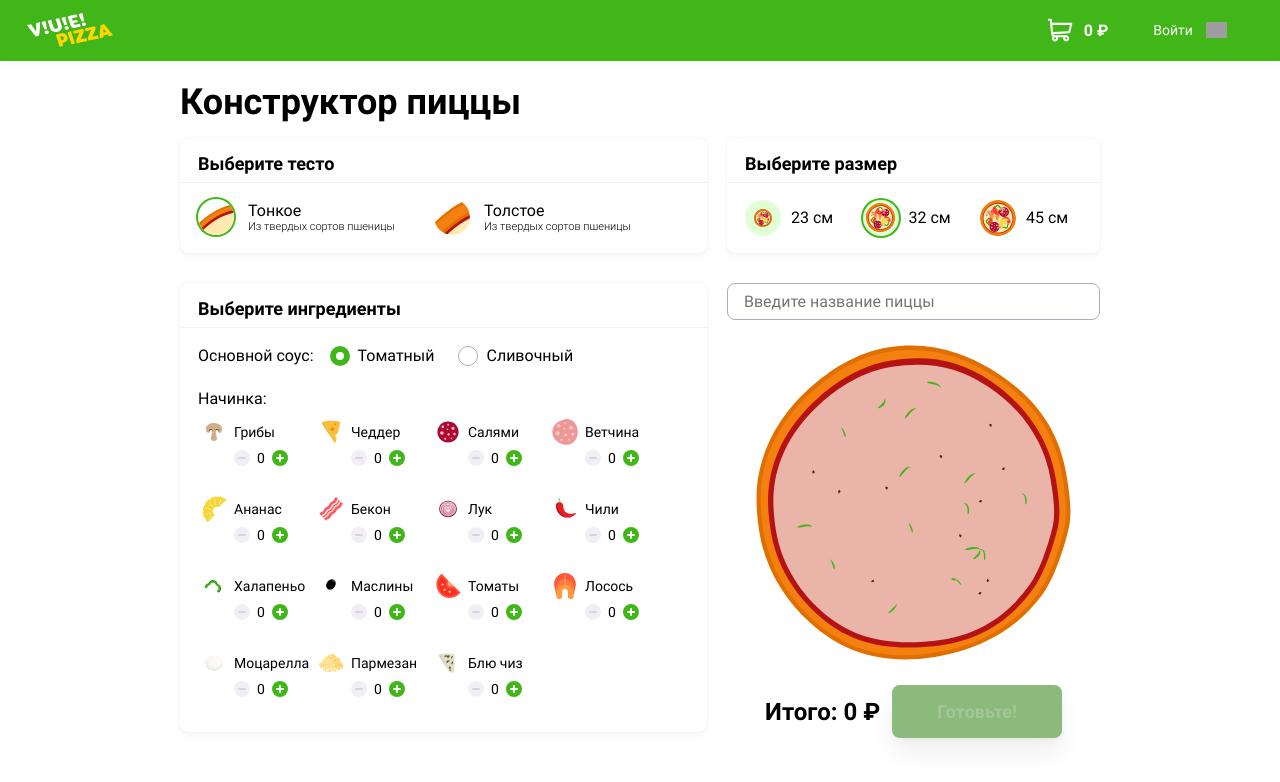
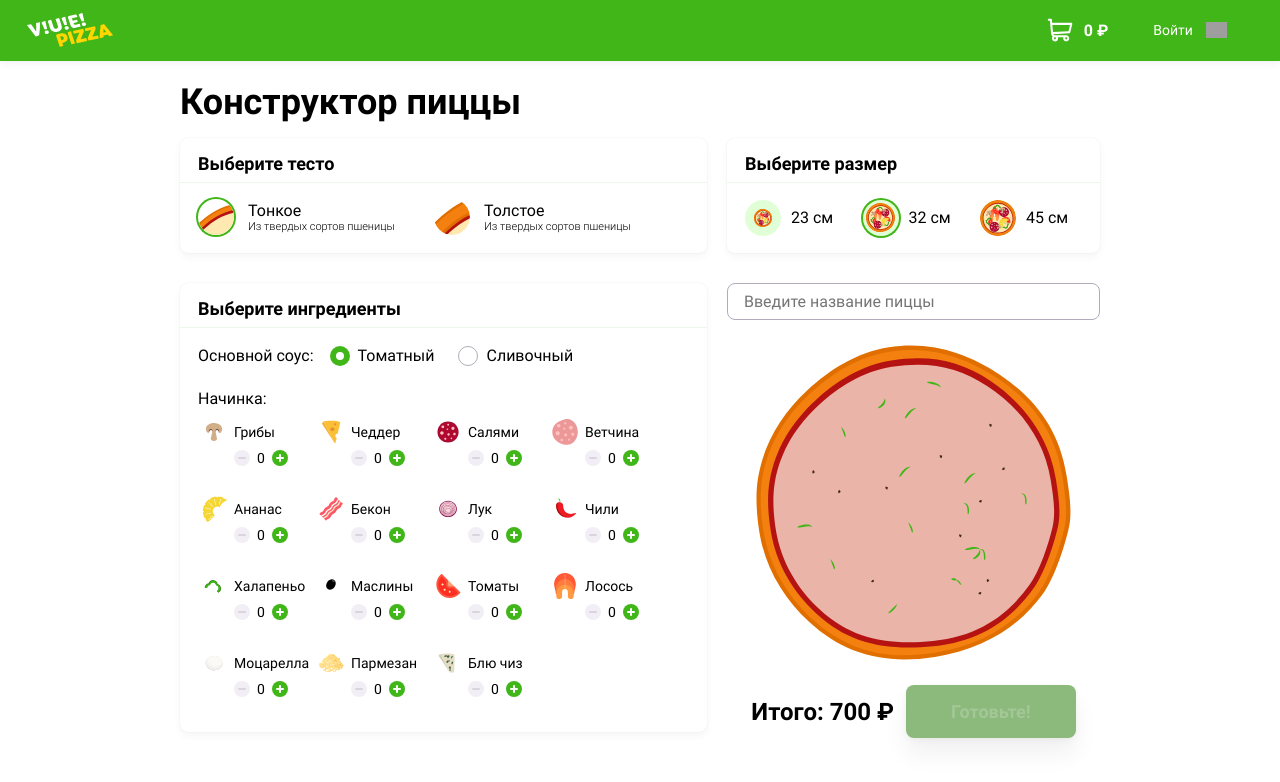
Before and after one commit to AndreyKovanov/63294-pizza-1, a Vue app in the folder src/frontend/: page / in a window 1280 px wide. Shown: the top 782 px of the page. Built offline with nearby package versions, Linux system fonts and the light colour scheme; grey boxes are pictures that could not be loaded.

Commit message:
add pizza price

```diff
--- a/src/frontend/src/modules/builder/components/BuilderDoughSelector.vue
+++ b/src/frontend/src/modules/builder/components/BuilderDoughSelector.vue
@@ -11,8 +11,8 @@
           :value="doughItem.value"
           :label="doughItem.name"
           :description="doughItem.description"
-          :isChecked="doughItem.value === currentDough"
-          @change="$emit('changeDough', $event)"
+          :isChecked="doughItem.value === currentDough.value"
+          @change="$emit('changeDough', doughItem)"
         />
       </div>
     </div>
@@ -33,7 +33,7 @@ export default {
       required: true,
     },
     currentDough: {
-      type: String,
+      type: Object,
       required: true,
     },
   },
--- a/src/frontend/src/modules/builder/components/BuilderIngredientsSelector.vue
+++ b/src/frontend/src/modules/builder/components/BuilderIngredientsSelector.vue
@@ -14,8 +14,8 @@
             inputName="sauce"
             :value="sauceItem.value"
             :label="sauceItem.name"
-            :isChecked="sauceItem.value === currentSauce"
-            @change="$emit('changeSauce', $event)"
+            :isChecked="sauceItem.value === currentSauce.value"
+            @change="$emit('changeSauce', sauceItem)"
           />
         </div>
 
@@ -73,7 +73,7 @@ export default {
       required: true,
     },
     currentSauce: {
-      type: String,
+      type: Object,
       required: true,
     },
   },
--- a/src/frontend/src/modules/builder/components/BuilderPizzaView.vue
+++ b/src/frontend/src/modules/builder/components/BuilderPizzaView.vue
@@ -12,7 +12,7 @@
     <div class="content__constructor">
       <div
         class="pizza"
-        :class="`pizza--foundation--${currentDough}-${currentSauce}`"
+        :class="`pizza--foundation--${currentDough.value}-${currentSauce.value}`"
       >
         <div class="pizza__wrapper">
           <div
@@ -26,7 +26,7 @@
     </div>
 
     <div class="content__result">
-      <p>Итого: 0 ₽</p>
+      <p>Итого: {{ pizzaPrice }} ₽</p>
       <button type="button" class="button" disabled>Готовьте!</button>
     </div>
   </div>
@@ -39,31 +39,19 @@ export default {
   name: "BuilderPizzaView",
   props: {
     currentSauce: {
-      type: String,
+      type: Object,
       required: true,
     },
     currentSize: {
-      type: String,
+      type: Object,
       required: true,
     },
     currentDough: {
-      type: String,
+      type: Object,
       required: true,
     },
     currentIngredients: {
       type: Object,
-      required: true,
-    },
-    doughList: {
-      type: Array,
-      required: true,
-    },
-    sizeList: {
-      type: Array,
-      required: true,
-    },
-    sauceList: {
-      type: Array,
       required: true,
     },
     ingredientList: {
@@ -80,6 +68,20 @@ export default {
           countClass: getCountClass(this.currentIngredients[ingredient.value]),
         }));
     },
+    pizzaPrice() {
+      const ingredientSum = this.ingredientList.reduce(
+        (sum, currentIngredient) =>
+          sum +
+          currentIngredient.price *
+            this.currentIngredients[currentIngredient.value],
+        0
+      );
+
+      return (
+        (ingredientSum + this.currentDough.price + this.currentSauce.price) *
+        this.currentSize.multiplier
+      );
+    },
   },
 };
 </script>
--- a/src/frontend/src/modules/builder/components/BuilderSizeSelector.vue
+++ b/src/frontend/src/modules/builder/components/BuilderSizeSelector.vue
@@ -10,8 +10,8 @@
           inputName="diameter"
           :value="sizeItem.value"
           :label="sizeItem.name"
-          :isChecked="sizeItem.value === currentSize"
-          @change="$emit('changeSize', $event)"
+          :isChecked="sizeItem.value === currentSize.value"
+          @change="$emit('changeSize', sizeItem)"
         />
       </div>
     </div>
@@ -32,7 +32,7 @@ export default {
       required: true,
     },
     currentSize: {
-      type: String,
+      type: Object,
       required: true,
     },
   },
--- a/src/frontend/src/views/Index.vue
+++ b/src/frontend/src/views/Index.vue
@@ -49,9 +49,6 @@
             :currentSize="currentSize"
             :currentDough="currentDough"
             :currentIngredients="currentIngredients"
-            :doughList="dough"
-            :sizeList="sizes"
-            :sauceList="sauces"
             :ingredientList="ingredients"
           />
         </div>
@@ -84,16 +81,19 @@ export default {
   },
   data() {
     const { dough, sizes, sauces, ingredients } = pizzaData;
+    const normalizedDough = normalizeDough(dough);
+    const normalizedSized = normalizeSizes(sizes);
+    const normalizedSauces = normalizeSauces(sauces);
 
     return {
-      dough: normalizeDough(dough),
-      sizes: normalizeSizes(sizes),
-      sauces: normalizeSauces(sauces),
+      dough: normalizedDough,
+      sizes: normalizedSized,
+      sauces: normalizedSauces,
       ingredients: normalizeIngredients(ingredients),
       currentIngredients: getCurrentItems(ingredients),
-      currentDough: "light",
-      currentSize: "normal",
-      currentSauce: "tomato",
+      currentDough: normalizedDough[0],
+      currentSize: normalizedSized[1],
+      currentSauce: normalizedSauces[0],
     };
   },
 };
```
